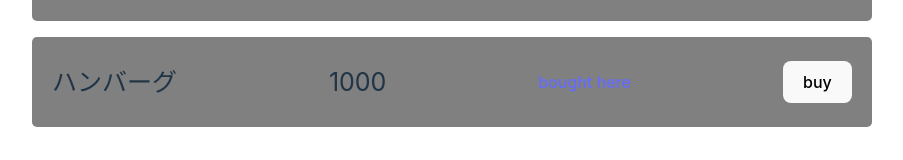
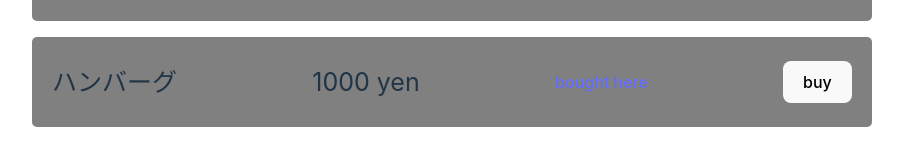
Before and after one commit to Kymaeda/udemy-vue-with-ts, a Vue app: page / in a window 1280 px wide. Shown: the part 500-660 px from the top of the page, without its empty margins (188-1091 px from the left). Built offline with nearby package versions, Linux system fonts and the light colour scheme.

Commit message:
watch
// NOTE: watchの引数(1: 監視対象のリアクティブな値, 2: 関数)
// NOTE: リアクティブなオブジェクトのプロパティ(非リアクティブ)をwatchする場合,toRefsでプロパティをリアクティブにする

```diff
--- a/src/components/Payment.vue
+++ b/src/components/Payment.vue
@@ -1,5 +1,5 @@
 <script setup lang="ts">
-import { ref, reactive, computed } from 'vue'
+import { ref, reactive, computed, watch, toRefs } from 'vue'
 
 const item1 = ref<string>('カレーライス')
 const price1 = 400
@@ -23,8 +23,20 @@ const clear = () => {
   item2.price = 0
 }
 const itemBudget = 5000
-const priceLabel = computed(() => {
-  return item2.price > itemBudget ? 'Too Expensive!!!' : item2.price
+// const priceLabel = computed(() => {
+//   return item2.price > itemBudget ? 'Too Expensive!!!' : item2.price
+// })
+
+// NOTE: watchの引数(1: 監視対象のリアクティブな値, 2: 関数)
+// NOTE: リアクティブなオブジェクトのプロパティ(非リアクティブ)をwatchする場合,toRefsでプロパティをリアクティブにする
+const priceLabel = ref<string>(`${item2.price} yen`)
+const { price } = toRefs(item2)
+watch(price, () => {
+  if (price.value > itemBudget) {
+    priceLabel.value = 'Too Expensive!!!'
+  } else {
+    priceLabel.value = `${item2.price} yen`
+  }
 })
 </script>
 
```
